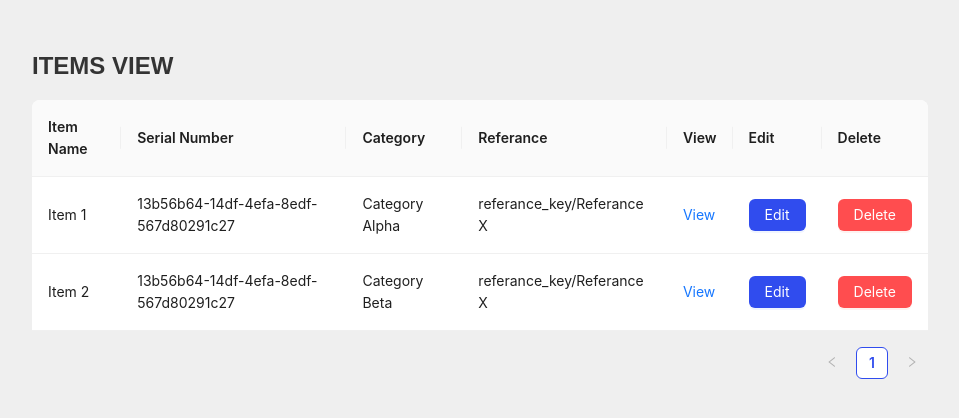
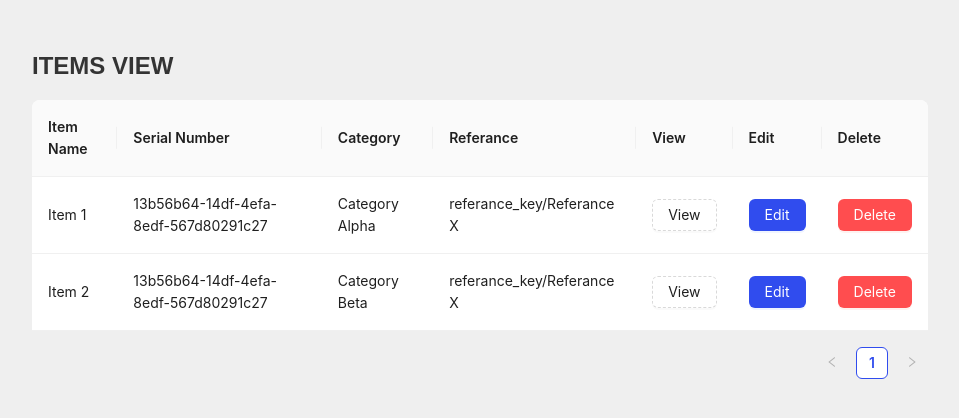
Before and after one commit to koushindrak/CLOUD-INVENTORY-TRACKING-SYSTEM-FRONTEND, a React (Create React App) app: page /items in a window 1280 px wide. Shown: the top 418 px of the page, without its empty margins (160-1119 px from the left). Built offline with nearby package versions, Linux system fonts and the light colour scheme.

Commit message:
Fixed router, remove etra eslint

```diff
--- a/src/index.js
+++ b/src/index.js
@@ -5,17 +5,26 @@ import { Provider } from "react-redux";
 import reportWebVitals from "./utils/reportWebVitals";
 import "./root/index.css";
 import store from "./redux/store";
+import COLORS from "./utils/colors";
+
+import { ConfigProvider } from "antd";
 
 const root = ReactDOM.createRoot(document.getElementById("root"));
+
 root.render(
   <React.StrictMode>
     <Provider store={store}>
-      <App />
+      <ConfigProvider
+        theme={{
+          token: {
+            colorPrimary: COLORS.primary,
+          },
+        }}
+      >
+        <App />
+      </ConfigProvider>
     </Provider>
   </React.StrictMode>
 );
 
-// If you want to start measuring performance in your app, pass a function
-// to log results (for example: reportWebVitals(console.log))
-// or send to an analytics endpoint. Learn more: https://bit.ly/CRA-vitals
 reportWebVitals();
--- a/src/pages/Items/View/index.jsx
+++ b/src/pages/Items/View/index.jsx
@@ -1,29 +1,33 @@
 import React, { useEffect, useState } from "react";
 import style from "../style";
-import { useNavigate, useNavigation, useParams } from "react-router-dom";
+import { useNavigate, useLocation } from "react-router-dom";
 
-export default function View(props) {
-  const propData = useNavigation().location.state;
+export default function View() {
+  const location = useLocation();
   const navigate = useNavigate();
 
-  const [data, setData] = useState({
-    key: "1",
-    name: "Item 1",
-    serial_no: "b4673b3c-f535-4abd-9967-bbdc59465b12",
-    category: "Category Alpha",
-    referance: "referance_key/Referance X",
-  });
+  let { state } = location;
 
   useEffect(() => {
     // Get your data using id here
-    // if (!propData) {
-    //   navigate("/items");
-    // }
+
+    // Handle the case when user directly visits /items/view
+    // TODO handle dynamically, the below code is a hack
+    if (!state) {
+      state = {
+        key: "1",
+        name: "Item 1",
+        serial_no: "b4673b3c-f535-4abd-9967-bbdc59465b12",
+        category: "Category Alpha",
+        referance: "referance_key/Referance X",
+      };
+      // navigate("/items");
+    }
   }, []);
 
   return (
     <div style={style.container}>
-      <h2 style={style.title}>View Item: {data.serial_no}</h2>
+      <h2 style={style.title}>View Item: {state?.serial_no}</h2>
     </div>
   );
 }
--- a/src/pages/Items/index.jsx
+++ b/src/pages/Items/index.jsx
@@ -3,8 +3,7 @@ import React from "react";
 import { Table, Button } from "antd";
 import styles from "./style";
 import { v4 } from "uuid";
-import { useNavigate } from "react-router-dom";
-import Link from "antd/es/typography/Link";
+import { useNavigate, Link, BrowserRouter } from "react-router-dom";
 
 const uuid = v4();
 
@@ -61,9 +60,9 @@ export default function Items() {
       title: "View",
       key: "view",
       render: (_, record) => (
-        <Link to="/view" state={record}>
+        <Button type="dashed" block onClick={() => navigate("/items/view", { state: record })}>
           View
-        </Link>
+        </Button>
       ),
     },
     {
--- a/src/root/App.jsx
+++ b/src/root/App.jsx
@@ -1,35 +1,23 @@
-import { ConfigProvider } from "antd";
+import React from "react";
+import { BrowserRouter, Routes, Route } from "react-router-dom";
+
 import Home from "../pages/Home";
-import Page404 from "../pages/Page404";
-import COLORS from "../utils/colors";
 import Items from "../pages/Items";
 import ItemView from "../pages/Items/View";
-import React from "react";
 import ItemEdit from "../pages/Items/Edit";
-import { BrowserRouter, Route, Routes } from "react-router-dom";
 
 function App() {
   return (
-    <React.StrictMode>
-      <ConfigProvider
-        theme={{
-          token: {
-            colorPrimary: COLORS.primary,
-          },
-        }}
-      >
     <BrowserRouter>
       <Routes>
-            {/* <Route index path="/" element={<Home />} /> */}
-            <Route path="items" element={<Items />}>
+        <Route index path="/" element={<Home />} />
+        <Route path="/items">
+          <Route index element={<Items />} />
           <Route path="view" element={<ItemView />} />
           <Route path="edit" element={<ItemEdit />} />
         </Route>
-            <Route path="*" element={<Page404 />} />
       </Routes>
     </BrowserRouter>
-      </ConfigProvider>
-    </React.StrictMode>
   );
 }
 
```
Also changed, not shown: .eslintrc.js (deleted), 2 other files (tests, documents, lock files or other folders). Lines whose indentation alone changed are shown as unchanged.
